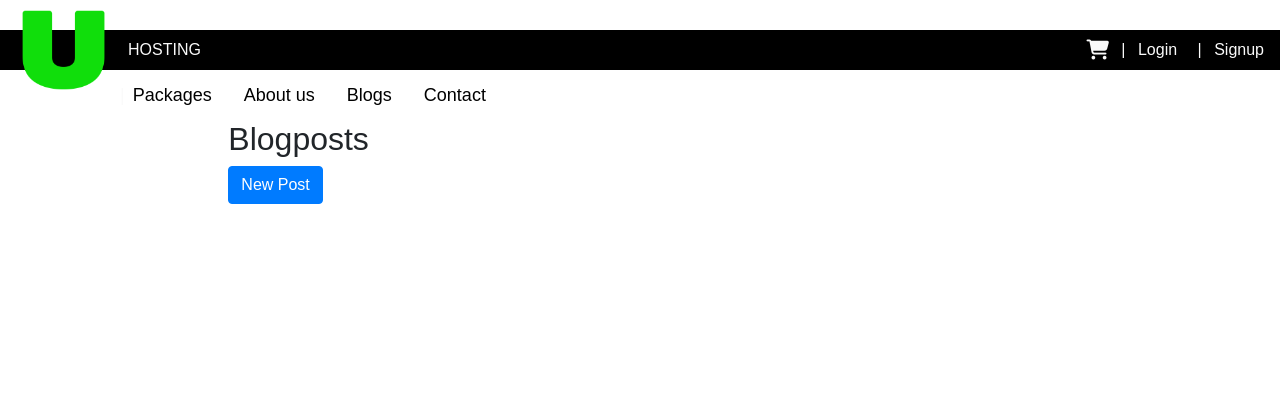
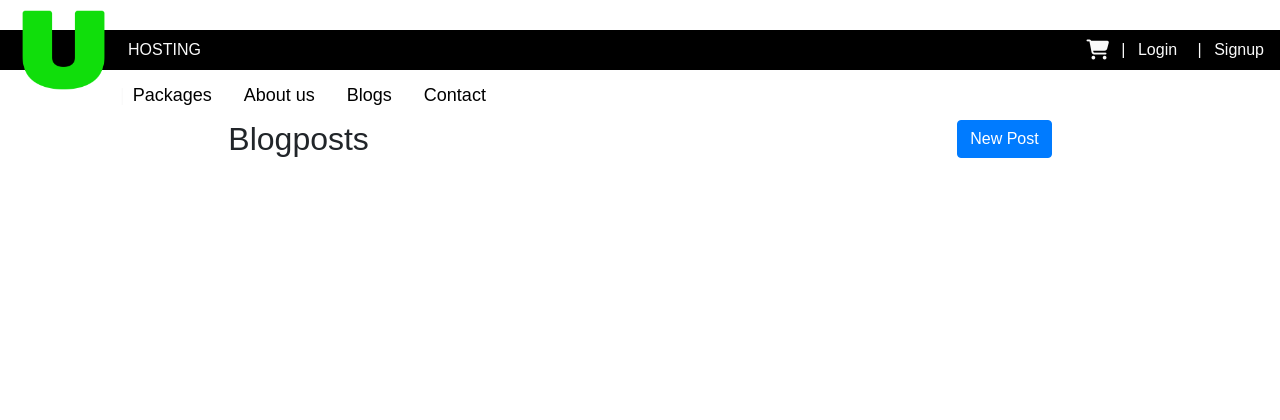
Before and after one commit to Albastraoz/uberhosting, a Django app: template blog/templates/blogpost.html in a window 1280 px wide. Shown: the top 420 px of the page. Run offline with Django 3.2, Linux system fonts and the light colour scheme; the template is opened without the code that fills it, so the values that code supplies are empty; some libraries are stand-ins or nearby versions.

Commit message:
Version 1.24 - Minor design changes to blog app.

```diff
--- a/blog/templates/blogpost.html
+++ b/blog/templates/blogpost.html
@@ -4,8 +4,8 @@
 
 <div class="row justify-content-md-center">
     <div class="col-12 col-md-8">
-        <h2>Blogposts</h2>
-        <a href="{% url 'new_post' %}" class="btn btn-primary">New Post</a>
+        <h2 class="d-inline-block">Blogposts</h2>
+        <a href="{% url 'new_post' %}" class="btn btn-primary float-right">New Post</a><br>
     </div>
     <div class="col-12 col-md-8">
         {% for post in posts %}
@@ -14,9 +14,10 @@
                 <h5 class="card-title">{{ post.title }}</h5>
                 <h6 class="card-subtitle mb-2 text-muted">Robin - {{ post.created_date }} - <i class="far fa-eye"></i> {{ post.views }}</h6>
                 <p class="card-text">{{ post.content|truncatewords:50 }}</p>
-                <a href="{% url 'post_detail' post.id %}" class="card-link">View post</a>
+                <a href="{% url 'post_detail' post.id %}" class="btn btn-primary">View post</a>
             </div>
         </div>
+        <br>
         {% endfor %}
     </div>
 </div>
--- a/blog/templates/blogpostform.html
+++ b/blog/templates/blogpostform.html
@@ -5,10 +5,11 @@
 
 <div class="row justify-content-md-center">
     <div class="col-12 col-md-8">
-        <h1>New Post</h1>
+        <h1>Created/Edit Post</h1>
         <form method="POST">
             {% csrf_token %}
             {{ form|as_bootstrap }}
+            <a href="{% url 'get_posts' %}" class="btn btn-secondary">Cancel</a>
             <button type="submit" class="btn btn-success">Save</button>
         </form>
     </div>
--- a/blog/views.py
+++ b/blog/views.py
@@ -1,4 +1,5 @@
 from django.shortcuts import render, get_object_or_404, redirect
+from django.contrib.auth.decorators import login_required
 from django.utils import timezone
 from .models import Post
 from .forms import BlogPostForm
@@ -18,6 +19,7 @@ def post_detail(request, pk):
     post.save()
     return render(request, "postdetail.html", {'post': post})
 
+@login_required()
 def create_or_edit_post(request, pk=None):
     # Create a post or edit an existing post.
 
```
Also changed, not shown: blog/templates/postdetail.html (+6 -2 lines).
